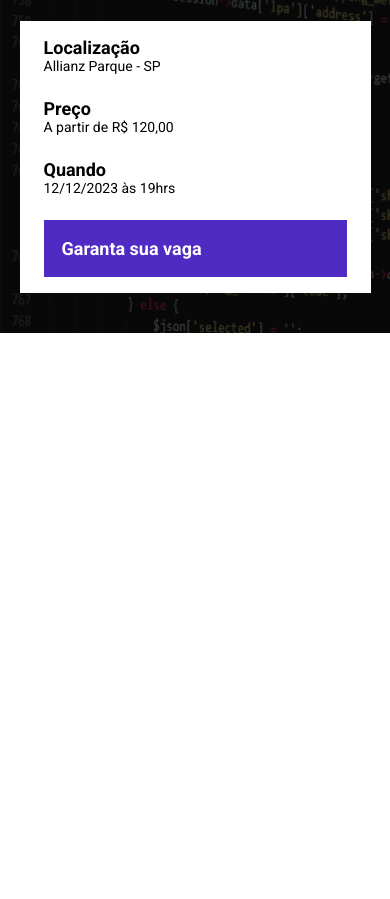
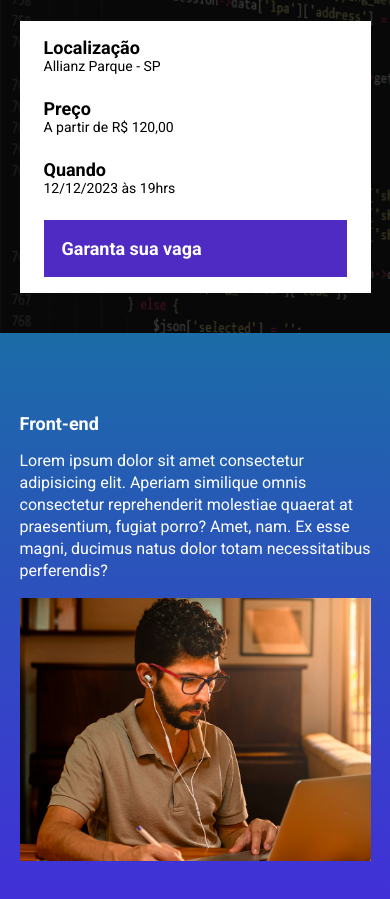
Before and after one commit to CleitonLahm/EBAC_tech_talks, a website built with Parcel: page src/index.html in a window 390 px wide. Shown: the part 179-1078 px from the top of the page. Before the commit the page ends 844 px from the top, so only its background shows below. Built offline with nearby package versions, Linux system fonts and the light colour scheme.

Commit message:
criando secao de eventos

```diff
--- a/src/index.html
+++ b/src/index.html
@@ -36,6 +36,16 @@
     </div>
   </header>
 
+  <section class="event">
+    <div class="container">
+      <div class="event__details">
+        <h2 class="event__details__title">Front-end</h2>
+        <p class="event__details__description">Lorem ipsum dolor sit amet consectetur adipisicing elit. Aperiam similique omnis consectetur reprehenderit molestiae quaerat at praesentium, fugiat porro? Amet, nam. Ex esse magni, ducimus natus dolor totam necessitatibus perferendis?</p>
+      </div>
+      <img class="event__image" src="images/frontend.png" alt="">
+    </div>
+  </section>
+
   <script src="scripts/main.js"></script>
 </body>
 </html>
--- /dev/null
+++ b/src/styles/components/_event.scss
@@ -0,0 +1,41 @@
+.event{
+  padding: 80px 0;
+  background-image: linear-gradient(#1b6ca7, #442bdb);
+
+  .container{
+    display: flex;
+  }
+
+  &__image{
+    max-width: 360px;
+  }
+
+  &__details{
+    margin-right: 40px;
+
+    &__title{
+      font-size: 18px;
+      font-weight: bold;
+      margin-bottom: 16px;
+    }
+
+    &__description{
+      line-height: 22px;
+    }
+  }
+
+  @media (max-width: 640px){
+    .container{
+      display: block;
+    }
+
+    &__image{
+      width: 100%;
+    }
+
+    &__details{
+      margin-right: 0;
+      margin-bottom: 16px;
+    }
+  }
+}
--- a/src/styles/main.scss
+++ b/src/styles/main.scss
@@ -1,6 +1,7 @@
 @use 'hero';
 @use 'components/infos_bar';
 @use 'components/buttons';
+@use 'components/event';
 
 *{
   padding: 0;
```
